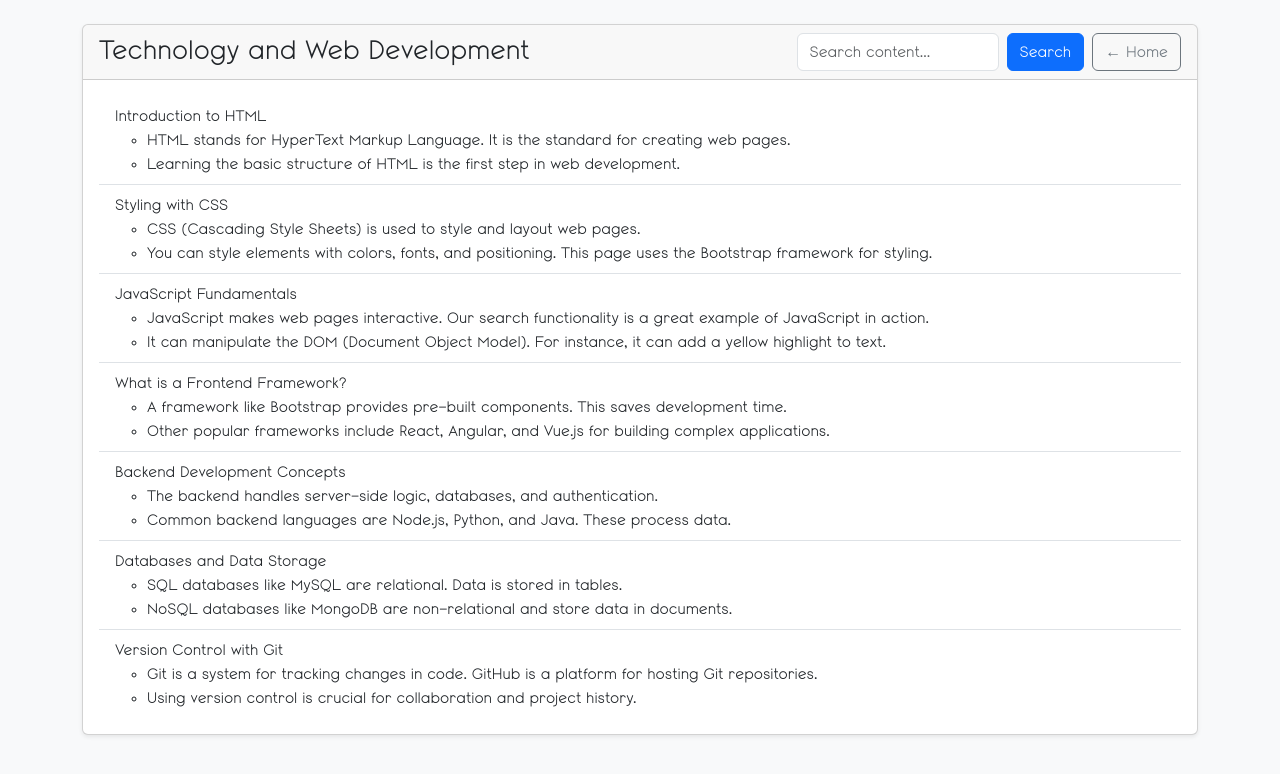
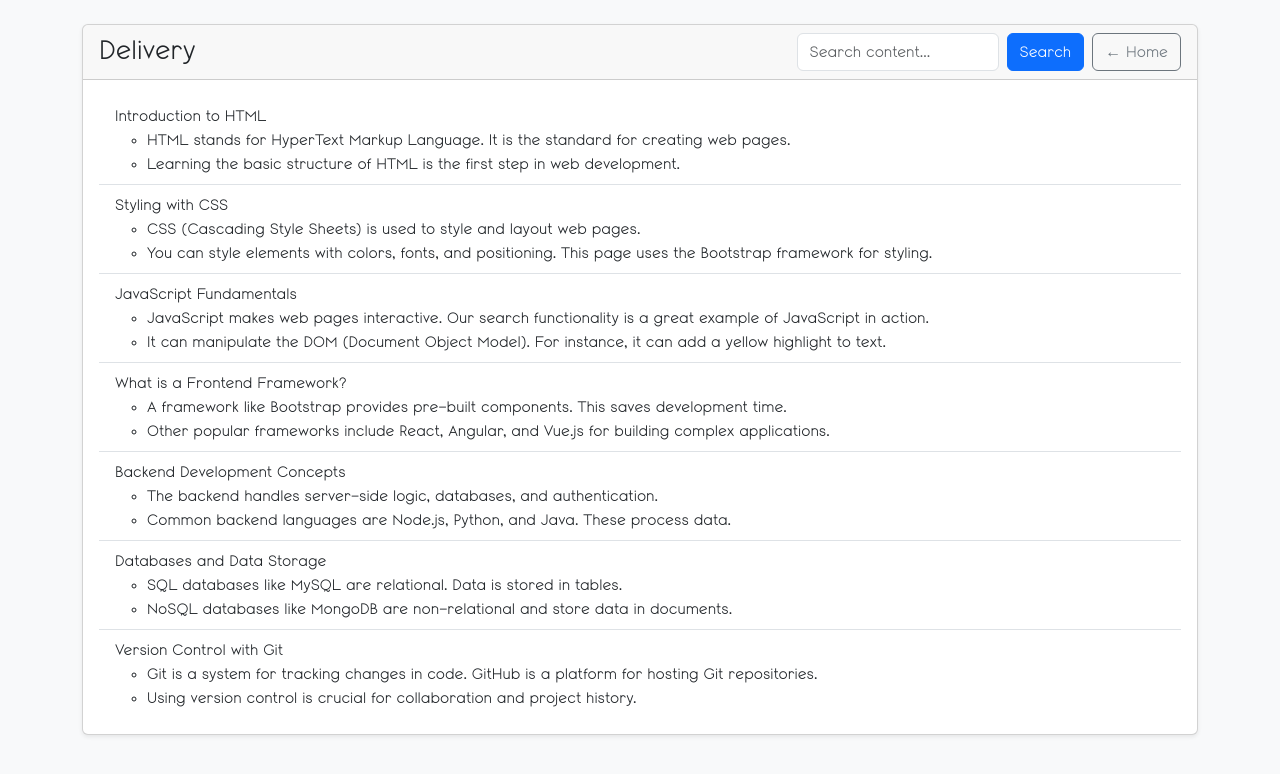
Before and after one commit to mindsparkbd/internalwiki, a plain HTML site: page page1.html in a window 1280 px wide. Drawn offline with nearby package versions, Linux system fonts and the light colour scheme.

Commit message:
page1.html

```diff
--- a/page1.html
+++ b/page1.html
@@ -3,7 +3,7 @@
 <head>
   <meta charset="UTF-8">
   <meta name="viewport" content="width=device-width, initial-scale=1.0">
-  <title>Page Template with Embedded Search</title>
+  <title>Delivery</title>
 
   <!-- 1. Bootstrap CSS from a CDN -->
   <link href="https://cdn.jsdelivr.net/npm/bootstrap@5.3.3/dist/css/bootstrap.min.css" rel="stylesheet">
@@ -39,7 +39,7 @@
       <div class="card-header">
         <div class="d-flex flex-wrap justify-content-between align-items-center gap-2">
 
-          <h3 class="mb-0 me-3">Technology and Web Development</h3>
+          <h3 class="mb-0 me-3">Delivery</h3>
 
           <div class="d-flex ms-auto">
             <input type="text" id="searchInput" class="form-control me-2" placeholder="Search content...">
```
